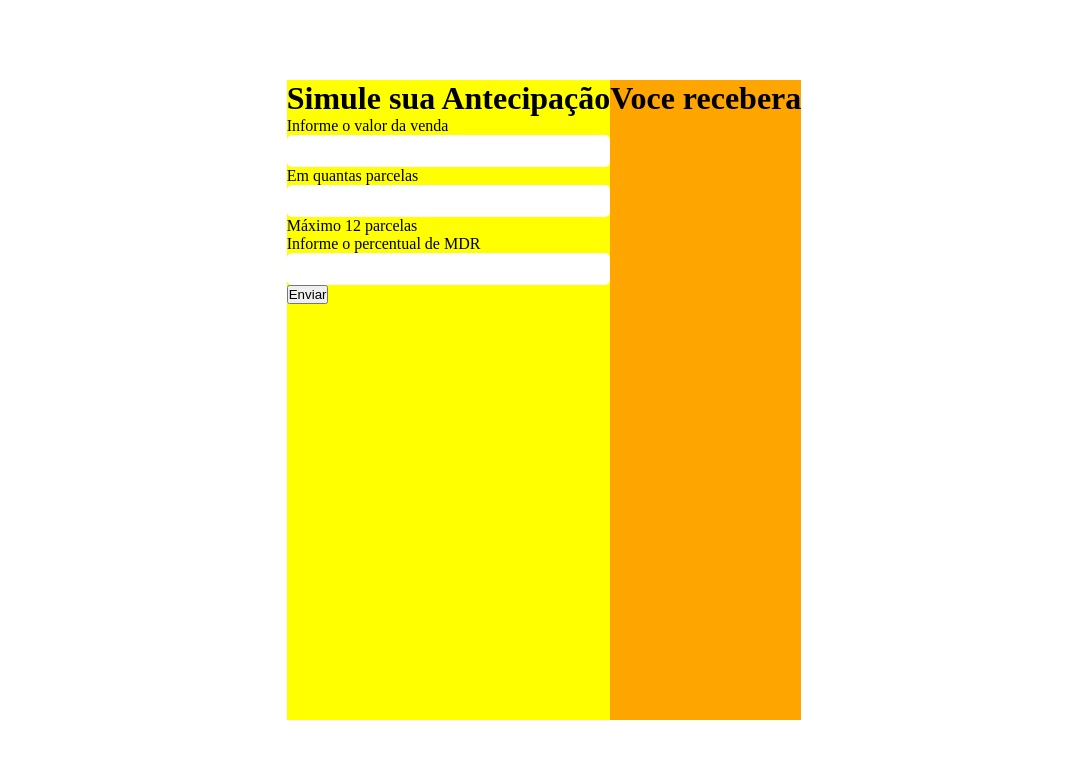
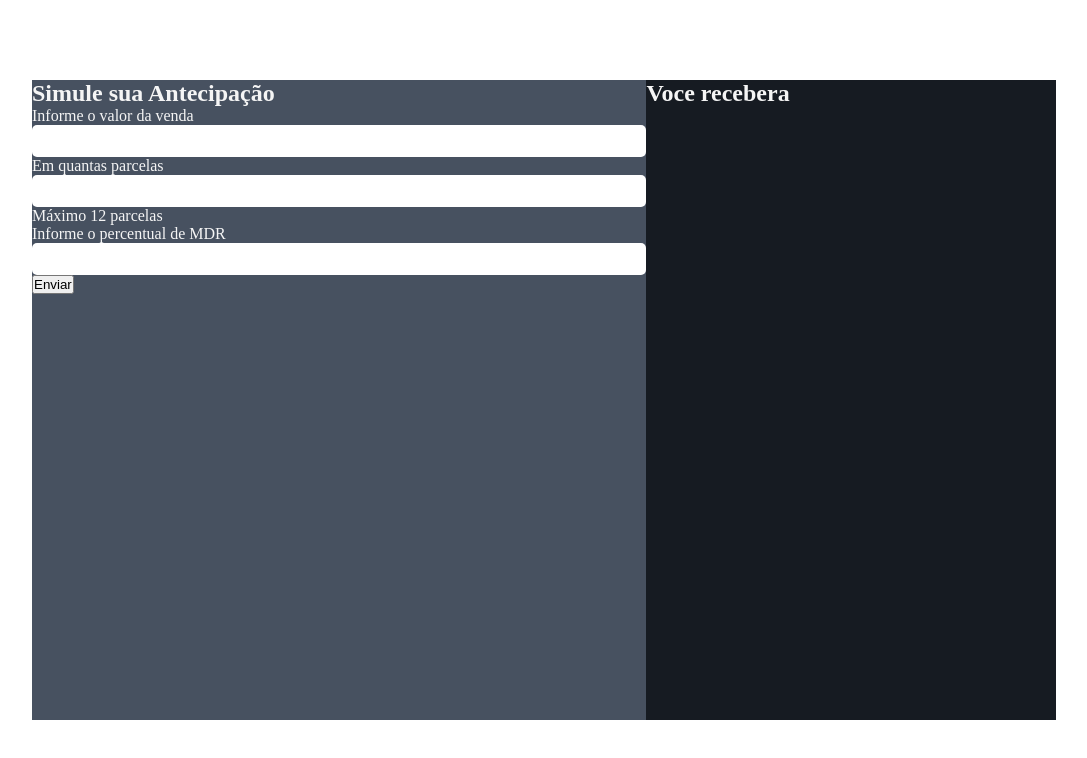
Before and after one commit to emergs/Calculadora-de-Antecipa-o, a React (Vite) app: page / in a window 1280 px wide. Shown: the top 758 px of the page, without its empty margins (96-1183 px from the left). Built offline with nearby package versions, Linux system fonts and the light colour scheme.

Commit message:
feat:estilização do form e box de resultados

```diff
--- a/src/components/BoxResults/style.ts
+++ b/src/components/BoxResults/style.ts
@@ -1,7 +1,14 @@
 import styled from "styled-components";
 
-const BoxResultsStyle = styled.div`
-    background-color:orange;
+const BoxResultsStyle = styled.section`
+    @media(max-width: 768px){
+        height: 50%;
+        width: 100%;
+    }
+
+    background-color:var(--primary-color);
+    width: 40%;
+    color:var(--tertiary-color);
 
 `
 
--- a/src/components/Container/style.ts
+++ b/src/components/Container/style.ts
@@ -11,9 +11,10 @@ const Content = styled.main`
     align-items: center;
   }
 
-  background-color:yellow;
+  background-color: var(--secondary-color);
   display:flex;
   height: 40rem;
+  width: 80%;
 
 `
 
--- a/src/components/Form/index.tsx
+++ b/src/components/Form/index.tsx
@@ -6,6 +6,7 @@ import {yupResolver} from '@hookform/resolvers/yup'
 import { Input } from "../Input/style";
 import { IForm, MainPageContext } from "../../contexts/MainPageProvider";
 import { useContext } from "react";
+import FormStyle from "./style";
 
 const schema = yup.object({
   saleValue: yup.number().positive().integer().required(),
@@ -24,6 +25,7 @@ const Form = ()=>{
 
 
     return(
+      <FormStyle>
         <form onSubmit={handleSubmit(onSubmit)}>
         <h1>Simule sua Antecipação</h1>
         <Box>
@@ -44,6 +46,7 @@ const Form = ()=>{
         </Box>
         <button>Enviar</button>
         </form>
+        </FormStyle>
     )
 }
 
--- /dev/null
+++ b/src/components/Form/style.ts
@@ -0,0 +1,13 @@
+import styled from "styled-components";
+
+const FormStyle = styled.section`
+    @media(max-width:768px){
+       height: 50%;
+       width: 100%;
+    }
+
+    width: 60%;
+    color: var(--tertiary-color);
+`
+
+export default FormStyle
--- a/src/pages/index.tsx
+++ b/src/pages/index.tsx
@@ -1,14 +1,6 @@
-import { useContext, useEffect } from "react"
 import Container from "../components/Container"
-import { MainPageContext } from "../contexts/MainPageProvider"
 
 const MainPage = () => {
-
-  const { getData } = useContext(MainPageContext)
-
-  useEffect(() => {
-    getData()
-  }, [])
 
   return (
     <Container />
```
